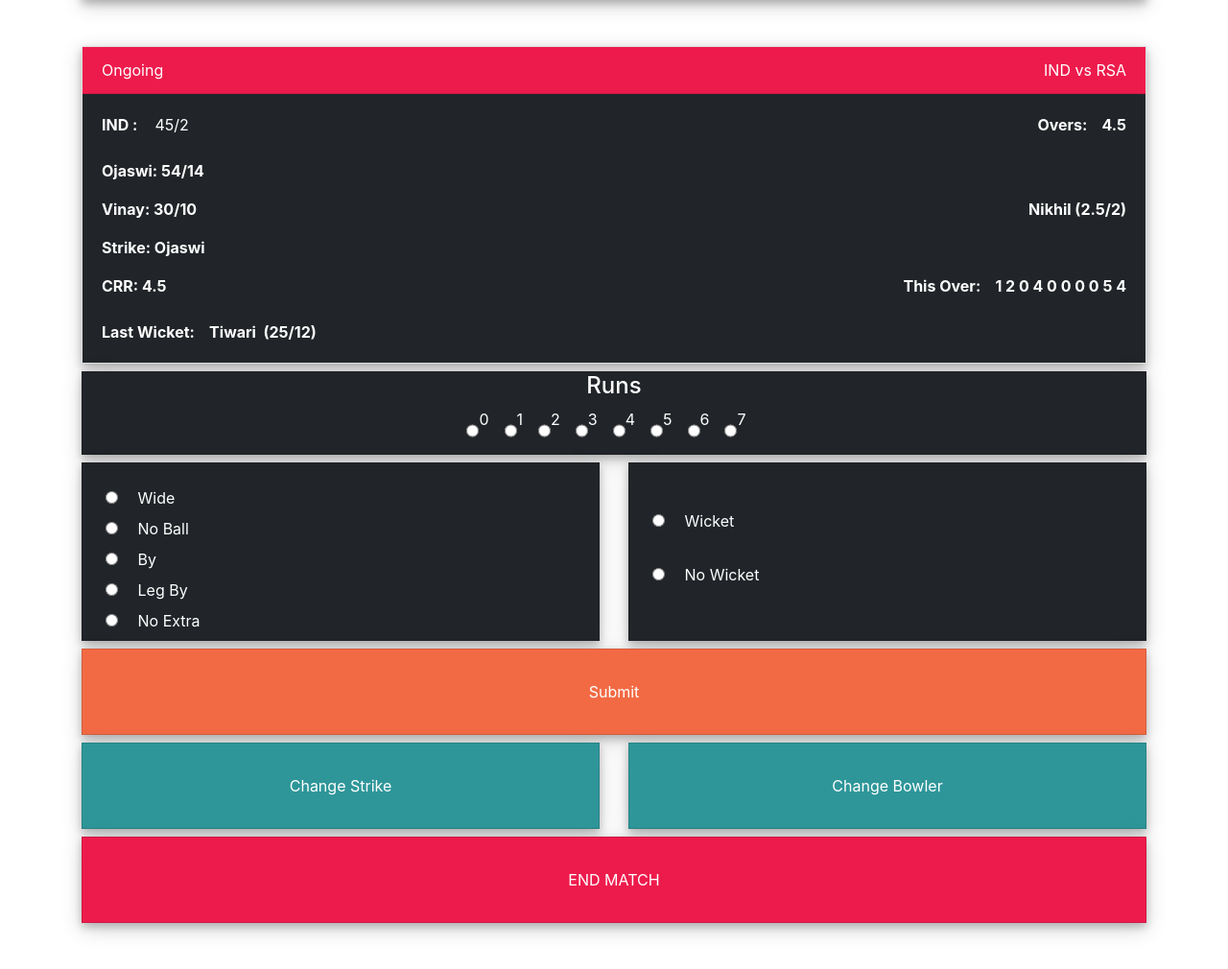
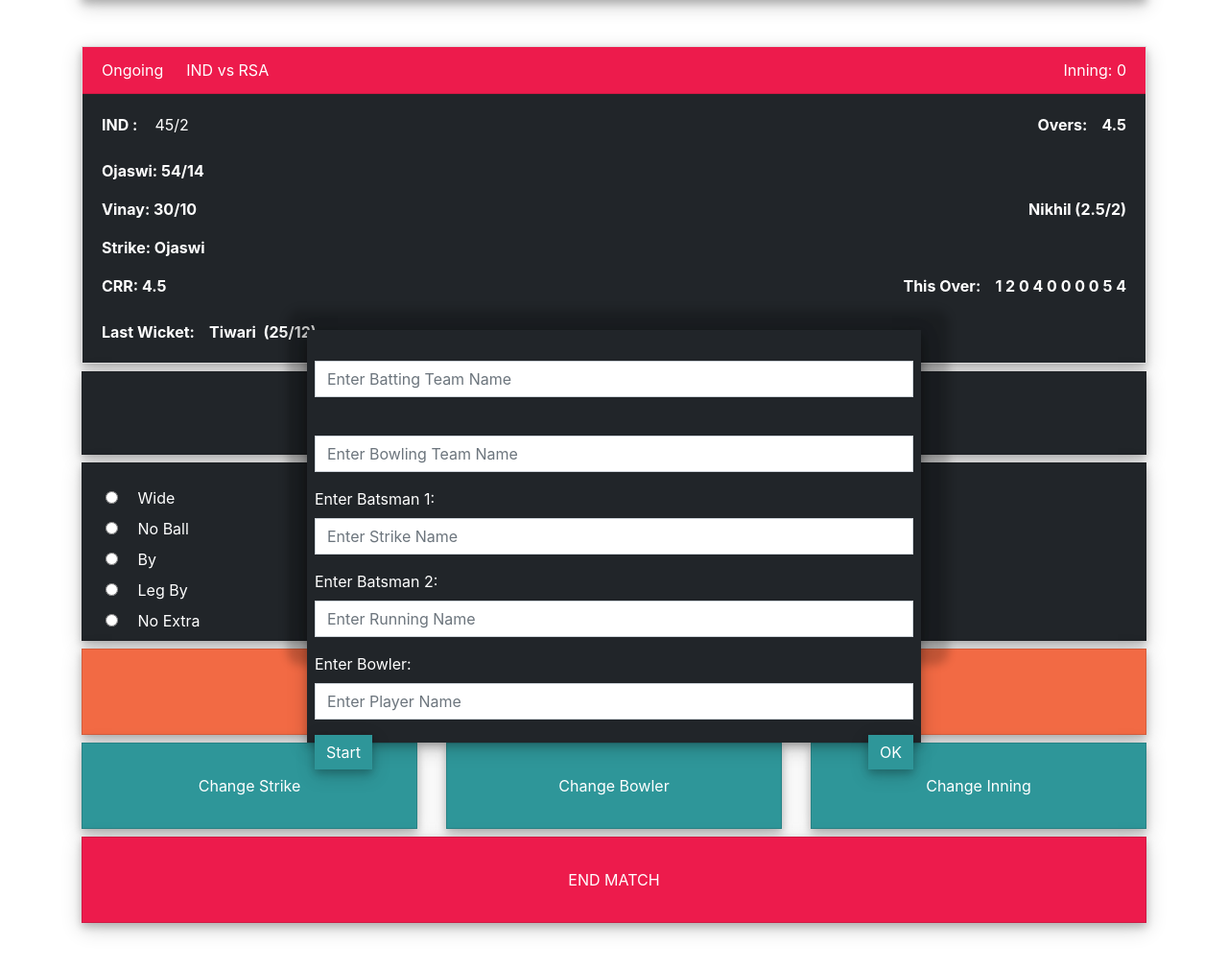
Before and after one commit to ojasathghara/NIEHowZatt, a Flask app: page /match in a window 1280 px wide. Shown: the part 56-1066 px from the top of the page at 96% size. Run offline with Flask 2, Linux system fonts and the light colour scheme; the visitor is signed in with stand-in values (Sample User, id 1); some libraries are stand-ins or nearby versions.

Commit message:
backup before editing

```diff
--- a/app.py
+++ b/app.py
@@ -8,6 +8,9 @@ methods = ['GET', 'POST'] #defined for ease
 
 app = Flask(__name__)
 app.secret_key = '1499058058097067107'
+
+
+# -----------------------------------------------------ROUTES------------------------------------------------------------
 
 #------------------DECORATOR WRAPPER FOR MANAGING LOGIN SESSIONS
 def login_required(f):
@@ -84,5 +87,7 @@ def logout():
     session.pop('logged_in', None)
     return redirect(url_for('home'))
 
+# ----------------------------------------------------------------ROUTES END-----------------------------------------------------------
+
 if __name__ == "__main__":
     app.run(debug=True)
--- a/static/main.css
+++ b/static/main.css
@@ -21,14 +21,6 @@
 .bg-teal {
     background-color: #2E9699;
 }
-
-
-
-
-
-
-
-
 
 .table-header{
     height: 25px;
@@ -60,3 +52,16 @@
 #change_bowler_form {
     display: none;
 }
+
+#inning_start_form {
+
+    box-shadow: 4px 4px 10px 25px rgba(0, 0, 0, 0.2), 0 6px 20px 0 rgba(0, 0, 0, 0.19);
+    z-index: 2;
+    position: absolute;
+    top: 50%;
+    left: 25%;
+    height: 40%;
+    width: 50%;
+    margin: auto auto;
+    display: block;
+}
--- a/static/script.js
+++ b/static/script.js
@@ -1,5 +1,64 @@
 // window.alert("Hello !") //for test purposes
 
+
+// ------------------------------FORM ENABLE/DISABLE-----------------------------
+function disableform(formId) {
+    var f = document.forms[formId].getElementsByTagName('input');
+    for (var i=0;i<f.length;i++)
+        f[i].disabled=true
+    var f = document.forms[0].getElementsByTagName('radio');
+    for (var i=0;i<f.length;i++)
+        f[i].disabled=true
+    var f = document.forms[0].getElementsByTagName('button');
+    for (var i=0;i<f.length;i++)
+        f[i].disabled=true
+}
+
+function enableform(formId) {
+    var f = document.forms[formId].getElementsByTagName('input');
+    for (var i=0;i<f.length;i++)
+        f[i].disabled=false
+    var f = document.forms[0].getElementsByTagName('radio');
+    for (var i=0;i<f.length;i++)
+        f[i].disabled=false
+    var f = document.forms[0].getElementsByTagName('button');
+    for (var i=0;i<f.length;i++)
+        f[i].disabled=false
+}
+
+
+
+
+
+
+
+
+
+// --------------------------------HTML SHOW/HIDE/CHANGE---------------------------
+
+function hide(Id) {
+
+    //A function to hide elements
+
+    document.getElementById(Id).style.display = "none";
+}
+
+function show(Id) {
+
+    //A function to show elements
+
+    document.getElementById(Id).style.display = "block";
+}
+
+function changeHTML(Id, str) {
+
+    //A function to change HTML elements to given str
+
+    document.getElementById(Id).innerHTML = str;
+}
+
+
+// -----------------------------FORM OPEN/CLOSE-----------------------------
 function openForm(id) {
 
     if (document.getElementById(id).style.display === "block") {
--- a/templates/dashboard.html
+++ b/templates/dashboard.html
@@ -164,7 +164,7 @@
 
             <form class="bg-darker text-white paper rounded-0 border-0 p-2" id="delete_player_form" method="GET" action="" onsubmit="alert('Player Deleted!')">
                 <div class="form-group">
-                    <label for="player_delete_id">Player Name</label>
+                    <label for="player_delete_id">Player ID</label>
                     <input type="text" class="form-control rounded-0" id="player_delete_id" placeholder="Enter Player ID" required>
                 </div>
                 <div class="form-group">
--- a/templates/home.html
+++ b/templates/home.html
@@ -7,7 +7,7 @@
         <div class="col-sm-12 col-md-6">
 
             <div class="card rounded-0 paper">
-                <div class="card-header bg-red text-white rounded-0">Ongoing<span id="team_vs" class="float-right">IND vs RSA</span></div>
+                <div class="card-header bg-red text-white rounded-0">Ongoing<span id="team_vs" class="ml-4">IND vs RSA</span><span id="inning_no" class="float-right">Inning: 0</span></div>
                 <div class="card-body bg-darker text-white">
                     <span id="tName" class="font-weight-bold">IND :</span>&nbsp;&nbsp;&nbsp;&nbsp;<span id="tScore">45</span>/<span id="tWickets">2</span>
                     <span class="font-weight-bold"><div class="float-right">Overs:</span>&nbsp;&nbsp;&nbsp;&nbsp;<span id="overs">4.5</span></div>
--- a/templates/layout.html
+++ b/templates/layout.html
@@ -49,5 +49,6 @@
     <script src="https://cdnjs.cloudflare.com/ajax/libs/popper.js/1.12.9/umd/popper.min.js" integrity="sha384-ApNbgh9B+Y1QKtv3Rn7W3mgPxhU9K/ScQsAP7hUibX39j7fakFPskvXusvfa0b4Q" crossorigin="anonymous"></script>
     <script src="https://maxcdn.bootstrapcdn.com/bootstrap/4.0.0/js/bootstrap.min.js" integrity="sha384-JZR6Spejh4U02d8jOt6vLEHfe/JQGiRRSQQxSfFWpi1MquVdAyjUar5+76PVCmYl" crossorigin="anonymous"></script>
     <script src="{{ url_for('static', filename='script.js') }}"></script>
+    {% block script %} {% endblock script %}
 </body>
 </html>
--- a/templates/match.html
+++ b/templates/match.html
@@ -1,7 +1,7 @@
 {% extends "layout.html" %}
 {% block content %}
 <div class="card mt-5 paper rounded-0">
-    <div class="card-header bg-red text-white rounded-0">Ongoing<span id="team_vs" class="float-right">IND vs RSA</span></div>
+    <div class="card-header bg-red text-white rounded-0">Ongoing<span id="team_vs" class="ml-4">IND vs RSA</span><span id="inning_no" class="float-right">Inning: 0</span></div>
     <div class="card-body bg-darker text-white">
         <span id="tName" class="font-weight-bold">IND :</span>&nbsp;&nbsp;&nbsp;&nbsp;<span id="tScore">45</span>/<span id="tWickets">2</span>
         <span class="font-weight-bold"><div class="float-right">Overs:</span>&nbsp;&nbsp;&nbsp;&nbsp;<span id="overs">4.5</span></div>
@@ -83,7 +83,7 @@
 </form>
 
 <div class="row">
-    <div class="col-md-6 col-sm-6 mt-2">
+    <div class="col-md-4 col-sm-4 mt-2">
         <div class="card bg-teal paper rounded-0">
             <div class="card-body card-dim text-center text-white" id="change_strike">
                 <button type="button" onclick='changeStrike()' class="btn btn-dark bg-teal border-0 btn-xl">Change Strike</button>
@@ -91,7 +91,7 @@
         </div>
     </div>
 
-    <div class="col-md-6 col-sm-6 mt-2">
+    <div class="col-md-4 col-sm-4 mt-2">
         <div class="card bg-teal paper rounded-0">
             <div class="card-body card-dim text-center text-white" id="change_bowler_but">
                 <button type="button" onclick='openForm("change_bowler_form")' class="btn btn-dark bg-teal border-0 btn-xl">Change Bowler</button>
@@ -108,6 +108,15 @@
             </form>
         </div>
     </div>
+
+    <div class="col-md-4 col-sm-4 mt-2">
+        <div class="card bg-teal paper rounded-0">
+            <div class="card-body card-dim text-center text-white" id="change_strike">
+                <button type="button" onclick='changeInning()' class="btn btn-dark bg-teal border-0 btn-xl">Change Inning</button>
+            </div>
+        </div>
+    </div>
+
     <div class="col-md-12 col-sm-12 mt-2">
         <div class="card bg-red paper rounded-0">
             <div class="card-body card-dim text-center text-white" id="end_match">
@@ -117,6 +126,58 @@
     </div>
 </div>
 
+<div id="inning_start_form" class="card border-0">
+    <form class="bg-darker text-white paper rounded-0 border-0 p-2" id="start_inning_form">
+        <div class="form-group">
+            <label for="team1_name"></label>
+            <input type="text" class="form-control rounded-0" id="team1_name" placeholder="Enter Batting Team Name" required>
+        </div>
+        <div class="form-group">
+            <label for="team2_name"></label>
+            <input type="text" class="form-control rounded-0" id="team2_name" placeholder="Enter Bowling Team Name" required>
+        </div>
+        <div class="form-group">
+            <label for="bat1">Enter Batsman 1: </label>
+            <input type="text" class="form-control rounded-0" id="bat1" placeholder="Enter Strike Name" required>
+        </div>
+        <div class="form-group">
+            <label for="bat2">Enter Batsman 2: </label>
+            <input type="text" class="form-control rounded-0" id="bat2" placeholder="Enter Running Name" required>
+        </div>
+        <div class="form-group">
+            <label for="bowler">Enter Bowler: </label>
+            <input type="text" class="form-control rounded-0" id="bowler" placeholder="Enter Player Name" required>
+        </div>
+
+        <button type="submit" class="btn btn-dark bg-teal border-0 float-left rounded-0 paper">Start</button>
+        <button type="button" class="btn btn-dark bg-teal border-0 float-right rounded-0 paper" onclick='hide("inning_start_form")'>OK</button>
+    </form>
+</div>
+
 <br><br>
+{% endblock content %}
 
-{% endblock content %}
+{% block script %}
+<script>
+    var batt_team, bowl_team;
+    var bat1, bat2;
+    var bowler;
+    var runs, bys, wickets, overs
+
+    startInning();
+    function startInning() {
+        batt_team = document.getElementById("team1_name").value;
+        bowl_team = document.getElementById("team2_name").value;
+
+        bat1 = document.getElementById("bat1").value;
+        bat2 = document.getElementById("bat2").value;
+
+        bowler = document.getElementById("bowler").value;
+    }
+
+
+
+    console.log(batt_team);
+
+</script>
+{% endblock script %}
--- a/templates/ongoing.html
+++ b/templates/ongoing.html
@@ -2,7 +2,7 @@
 {% block content %}
 
 <div class="card mt-5 paper rounded-0">
-<div class="card-header bg-red text-white rounded-0">Ongoing<span id="team_vs" class="float-right">IND vs RSA</span></div>
+    <div class="card-header bg-red text-white rounded-0">Ongoing<span id="team_vs" class="ml-4">IND vs RSA</span><span id="inning_no" class="float-right">Inning: 0</span></div>
 <div class="card-body bg-darker text-white">
     <span id="tName" class="font-weight-bold">IND :</span>&nbsp;&nbsp;&nbsp;&nbsp;<span id="tScore">45</span>/<span id="tWickets">2</span>
     <span class="font-weight-bold"><div class="float-right">Overs:</span>&nbsp;&nbsp;&nbsp;&nbsp;<span id="overs">4.5</span></div>
```
Also changed, not shown: database.py (added, +23 -0 lines), notes.txt (+123 -1 lines).
